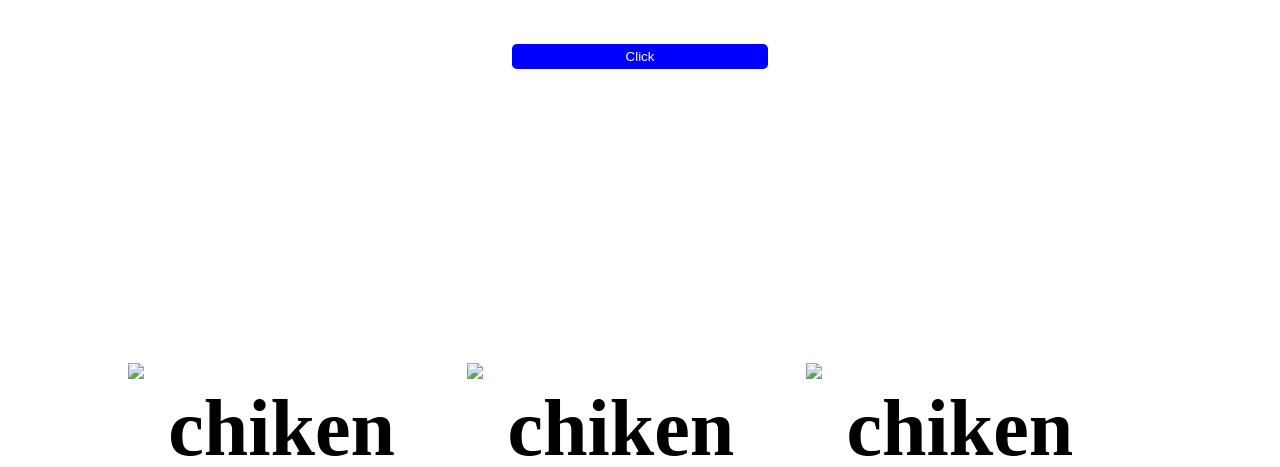
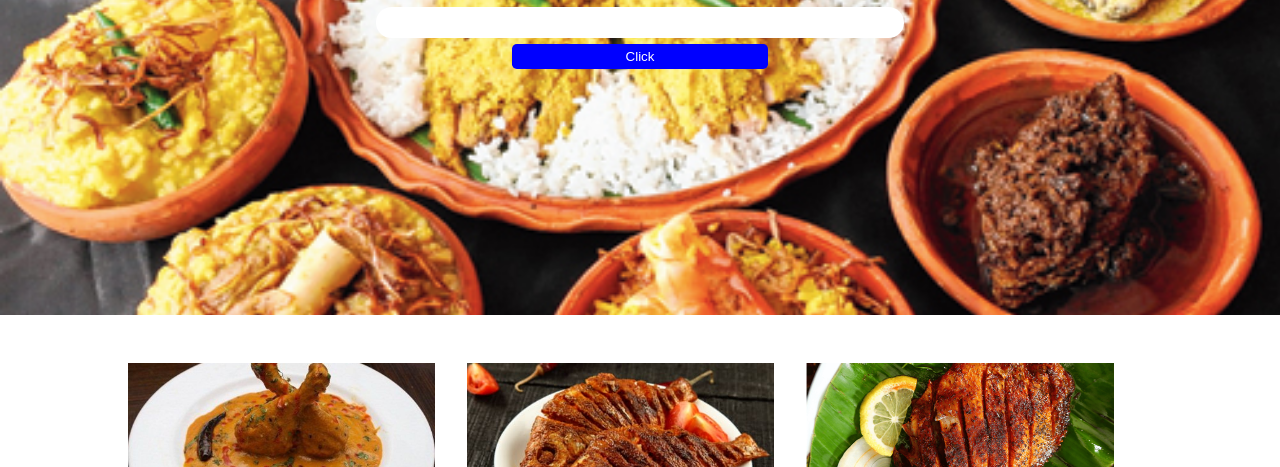
Before and after one commit to Ashishmarathe01/simpeWebsite1-responsive, a plain HTML site: page index.html in a window 1280 px wide. Shown: the part 485-952 px from the top of the page. Drawn offline with Linux system fonts and the light colour scheme.

Commit message:
simple website ch 1

```diff
--- a/index.html
+++ b/index.html
@@ -24,19 +24,19 @@
     </section>
     <section class="product">
         <div class="food_list">
-            <img class="image-resonsive" src="../pratice2/chiken.jpg">
+            <img class="image-resonsive" src="ing/chiken.jpg">
             <h1>chiken</h1>
             <p>Lorem ipsum dolor sit amet consectetur adipisicing elit. Consequatur optio tempora sed atque sunt quod beatae obcaecati accusamus, porro qui ipsam, eum, aliquam ea. Sunt tenetur error provident quos facere.</p>
 
         </div>
         <div class="food_list">
-            <img class="image-resonsive" src="../pratice2/fish1.jfif">
+            <img class="image-resonsive" src="ing/fish1.jfif">
             <h1>chiken</h1>
             <p>Lorem ipsum dolor sit amet consectetur adipisicing elit. Consequatur optio tempora sed atque sunt quod beatae obcaecati accusamus, porro qui ipsam, eum, aliquam ea. Sunt tenetur error provident quos facere.</p>
 
         </div>
         <div class="food_list">
-            <img  class="image-resonsive" src="../pratice2/fish2.png">
+            <img  class="image-resonsive" src="ing/fish2.png">
             <h1>chiken</h1>
             <p>Lorem ipsum dolor sit amet consectetur adipisicing elit. Consequatur optio tempora sed atque sunt quod beatae obcaecati accusamus, porro qui ipsam, eum, aliquam ea. Sunt tenetur error provident quos facere.</p>
 
--- a/style.css
+++ b/style.css
@@ -12,7 +12,7 @@ utilityclass */
 .sec{
     transform: translate(rgba(0,0,0,1),rgba(0,0,0,0.1));
     border: 1p solid red;
-    background-image: url(../pratice2/meal.jpg);
+    background-image: url(ing/meal.jpg);
     height: 100vh;
     background-size: cover;
     position: relative;
```
Also changed, not shown: ing/chiken.jpg (renamed from chiken.jpg), ing/fish1.jfif (renamed from fish1.jfif), ing/fish2.png (renamed from fish2.png), ing/meal.jpg (renamed from meal.jpg).
